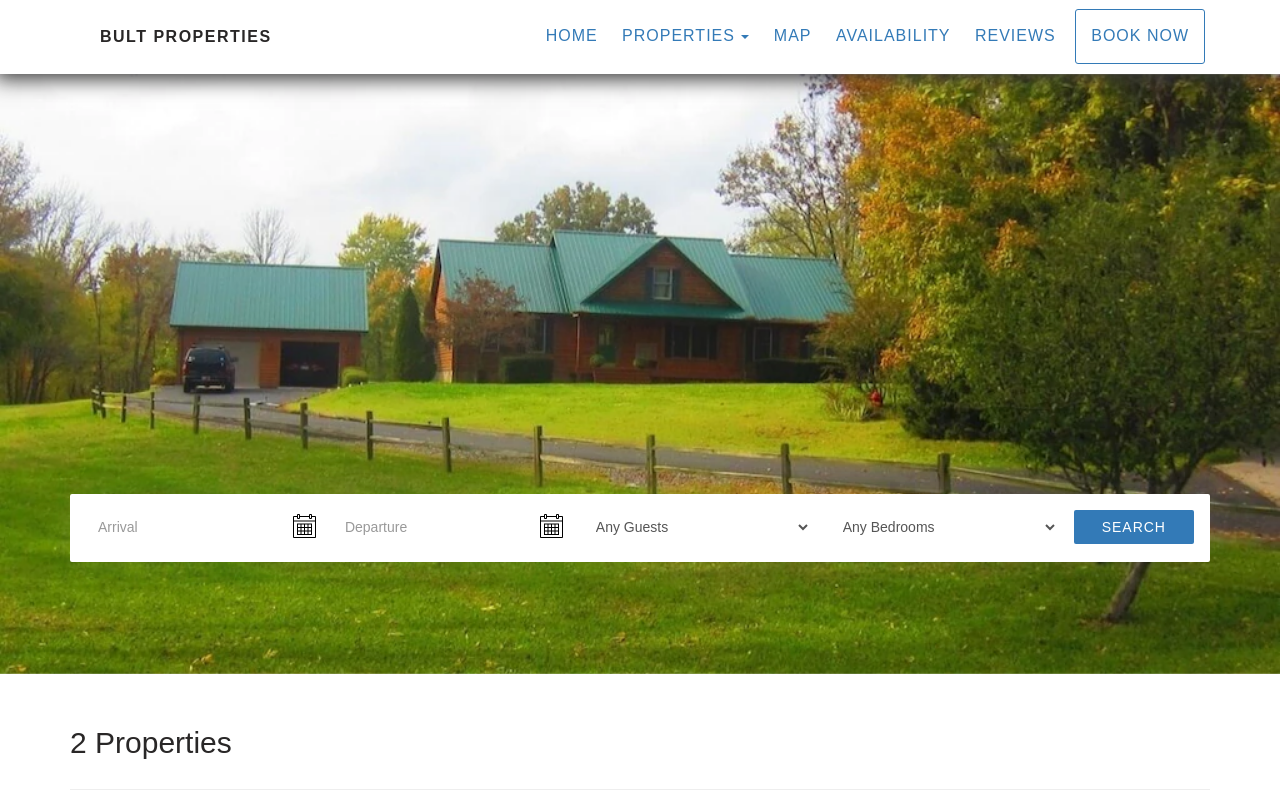
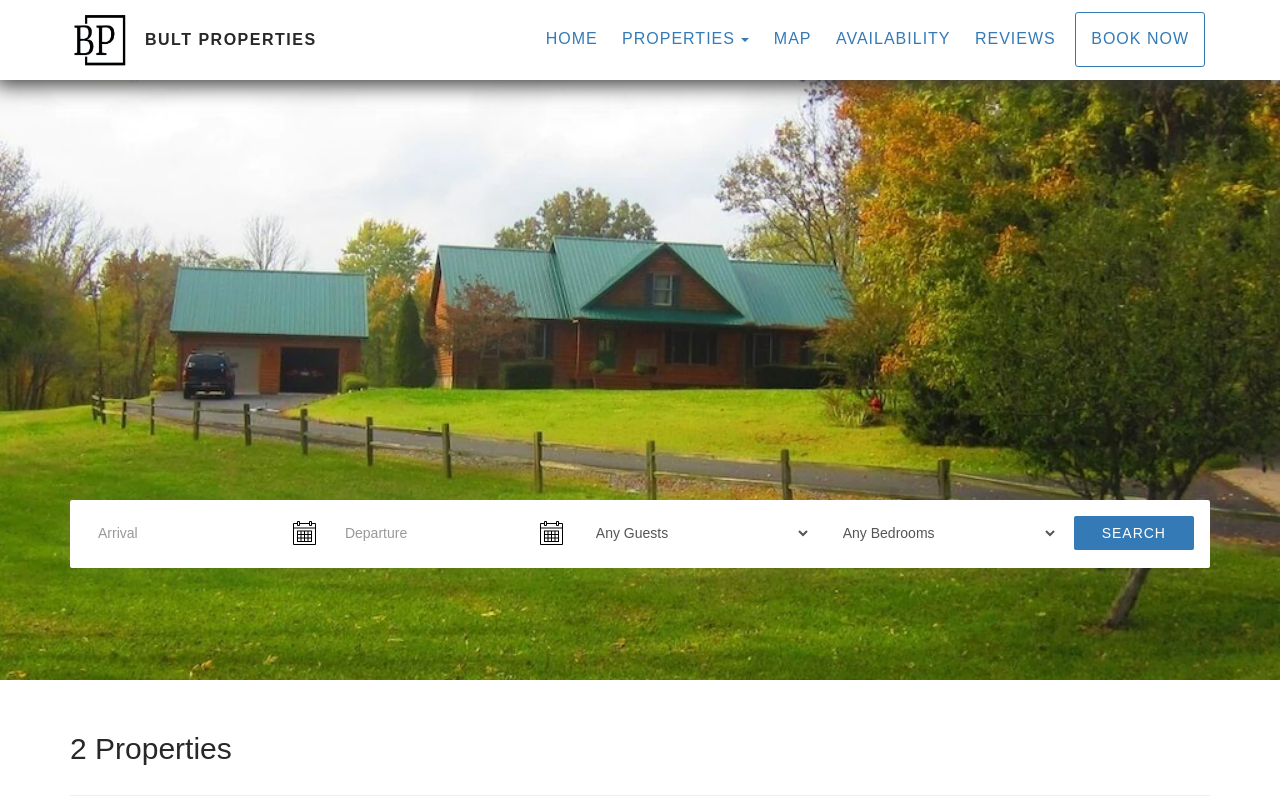
Before and after one commit to millersartin/EIC-Project, a plain HTML site: page index.html in a window 1280 px wide. Shown: the top 800 px of the page. Drawn offline with nearby package versions, Linux system fonts and the light colour scheme.

Commit message:
Visual Fixed
- added logo
- fixed more visual issues
- fixed lots of visual glitches on mobile involving the header

```diff
--- a/index.html
+++ b/index.html
@@ -43,10 +43,11 @@
           <div id="header-line-6b1ee467-b549-11ea-b6e0-0e8b7a1f5161" class="header-line-container shadow">
             <div class="container">
               <div class="header-line">
+                                    <img src="icons/bp1.png" alt="Bult Properties logo" style="width:60px; height:60px; float:left;">
                 <div class="header-line-section section-left">
                   <div class="header-logo">
-                    <a href="/" class="navbar-brand">
-                      Bult Properties
+                    <a href="/" class="navbar-brand" style="padding-left: 5px;">
+                        <div style="float:left; padding-left:10px;">Bult Properties</div>
                     </a>
                   </div>
                 </div>
@@ -117,9 +118,20 @@
           <div id="header-line-6b1f6743-b549-11ea-b6e0-0e8b7a1f5161" class="not-sticky-top header-line-container">
             <div class="container">
               <div class="header-line">
+                <img src="icons/bp1.png" alt="Bult Properties logo" style="width:60px; height:60px; float:left;">
                 <div class="header-line-section section-left">
                   <div class="header-logo">
-                    <a href="/" class="navbar-brand">
+
+    <style>
+      /* Media query to hide text when screen is less than 600px wide */
+      @media screen and (max-width: 485px) {
+        #hide_on_mobile {
+          display: none;
+        }
+      }
+    </style>
+
+                    <a id="hide_on_mobile" href="/" class="navbar-brand" style="padding-left: 5px;">
                       Bult Properties
                     </a>
                   </div>
```
Also changed, not shown: icons/bp1.png (added), icons/bp2-removebg-preview.png (added), 2 other files.
